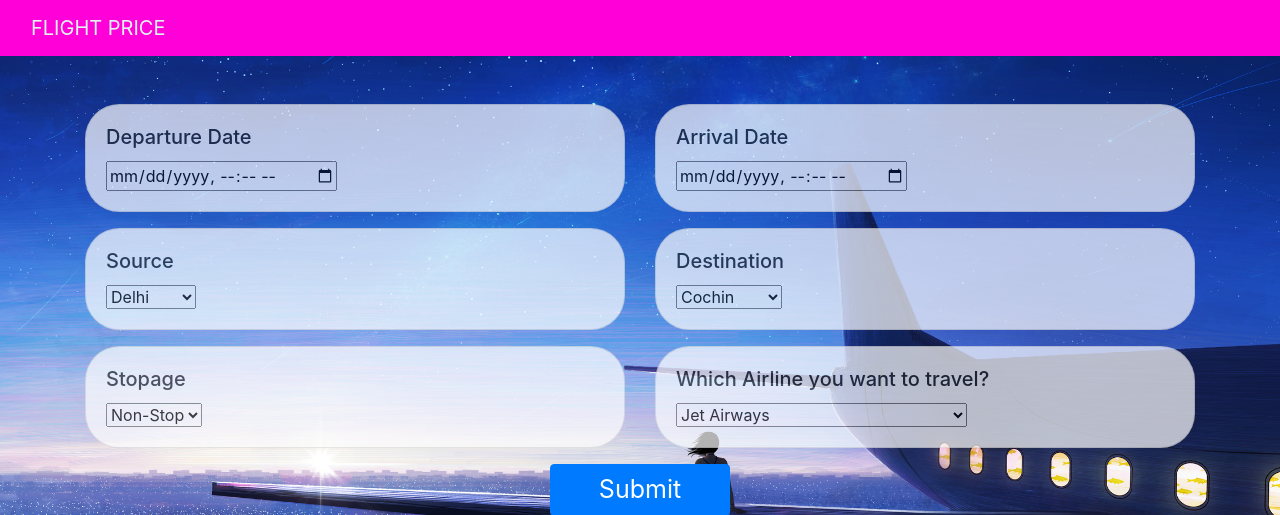
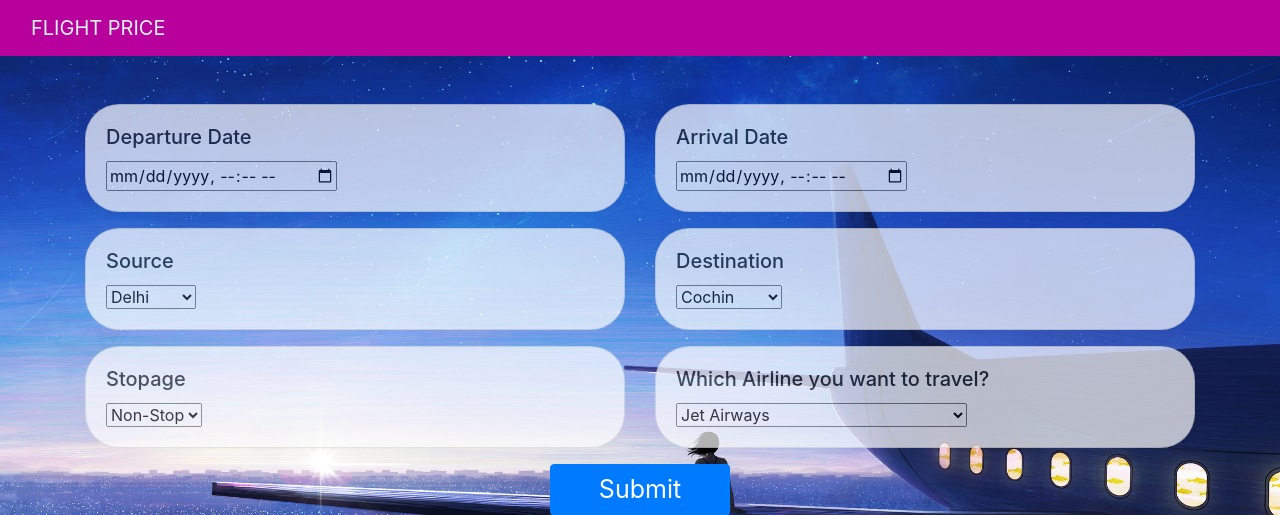
Before and after one commit to Kinga227/bearing, a Flask app: page / in a window 1280 px wide. Shown: the top 515 px of the page. Run offline with Flask 3, Linux system fonts and the light colour scheme; some libraries are stand-ins or nearby versions.

Commit message:
changed navbar color

```diff
--- a/templates/home.html
+++ b/templates/home.html
@@ -15,7 +15,7 @@
     }
 
     .navbar {
-      background-color: #ff00d9;
+      background-color: #b8009d;
     }
 
     a {
```
